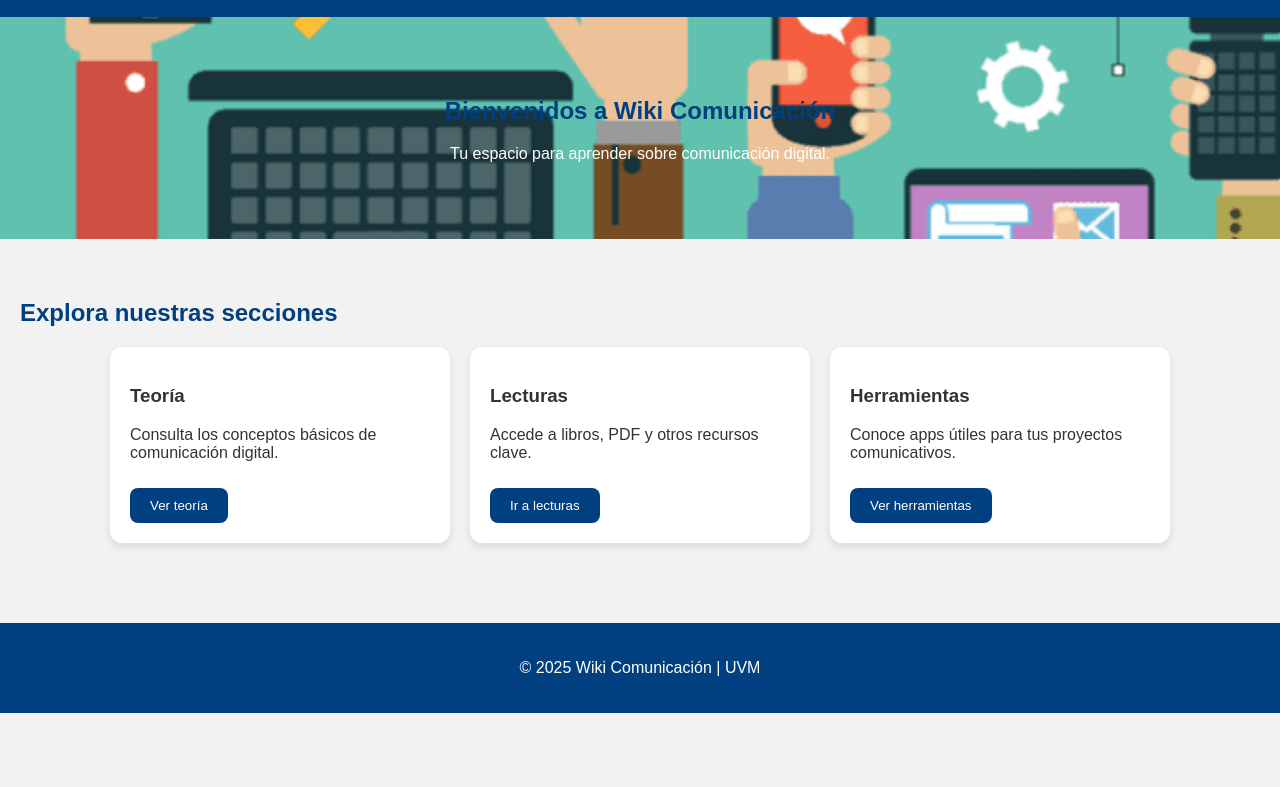
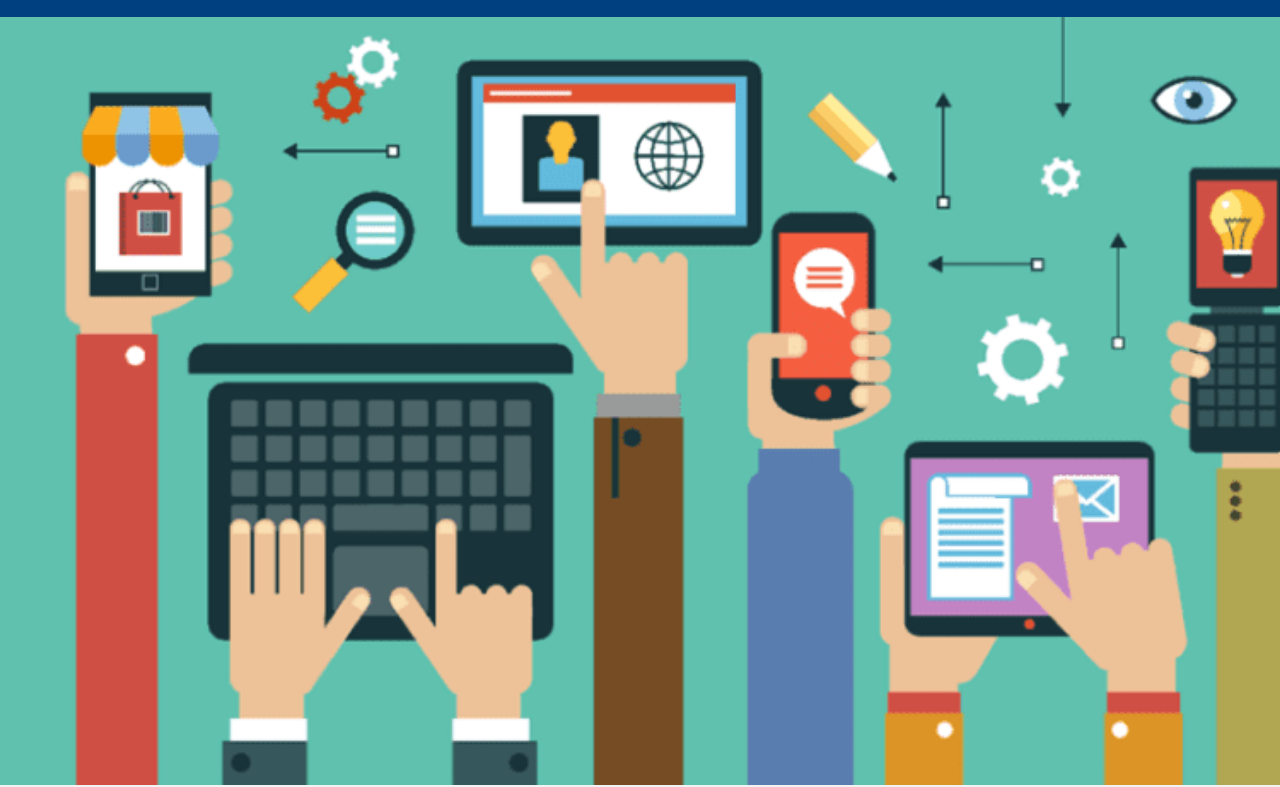
Before and after one commit to Estrellardz23/wikicomunicacionuvm, a plain HTML site: page index.html in a window 1280 px wide. Shown: the part 51-838 px from the top of the page. Before the commit the page ends 800 px from the top, so only its background shows below. Drawn offline with Linux system fonts and the light colour scheme; files whose address does not match are found by name.

Commit message:
Update index.html
ruta img

```diff
--- a/index.html
+++ b/index.html
@@ -19,6 +19,8 @@
       </ul>
     </nav>
   </header>
+
+<img src="comumay.png" width="100%" alt="Banner de presentación">
 
   <section class="hero">
   <h1>Bienvenidos a Wiki Comunicación</h1>
```
